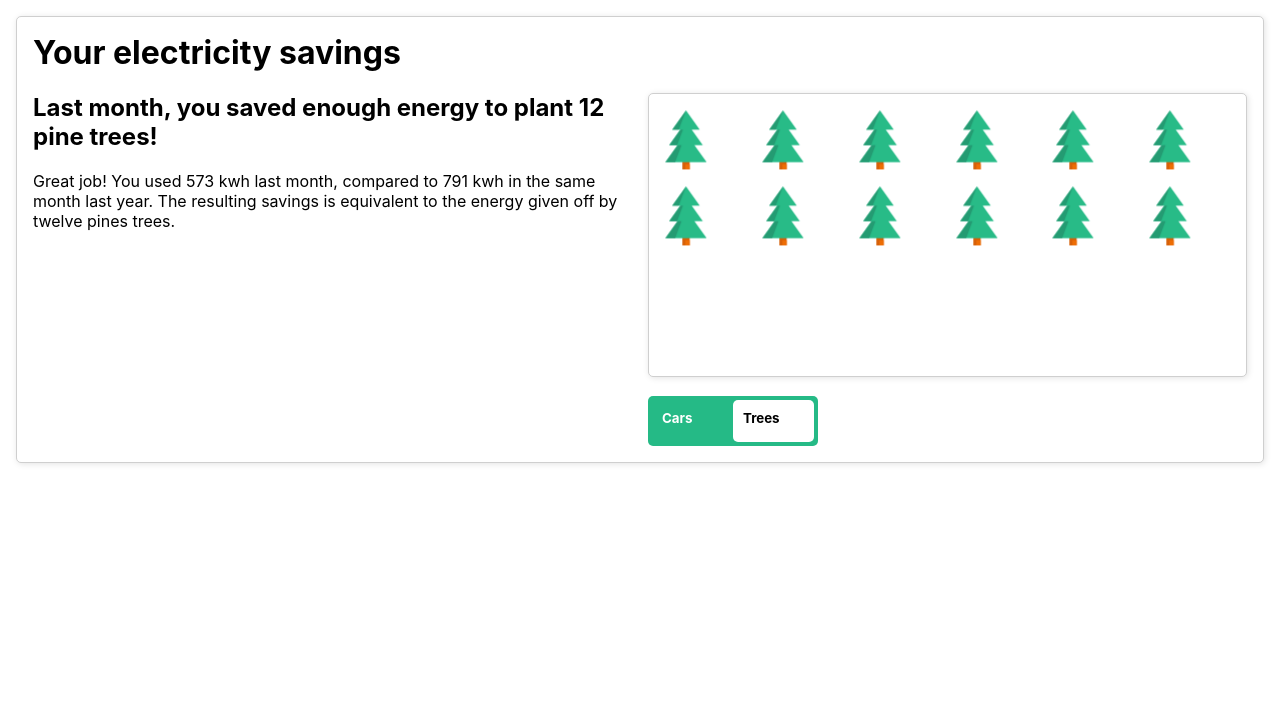
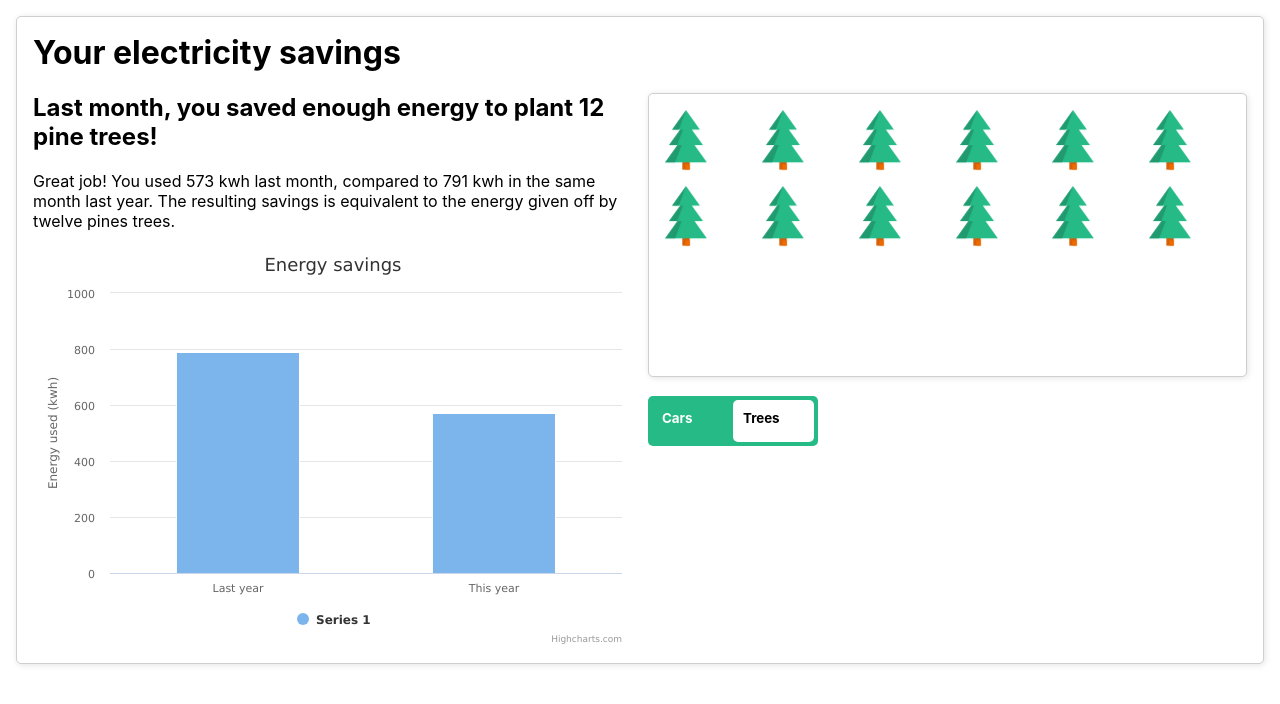
Before and after one commit to katiegeorge/opower-exercise, a React (Create React App) app: page / in a window 1280 px wide. Shown: the top 704 px of the page. Built offline with nearby package versions, Linux system fonts and the light colour scheme.

Commit message:
added basic chart

```diff
--- a/package.json
+++ b/package.json
@@ -6,6 +6,8 @@
     "@testing-library/jest-dom": "^4.2.4",
     "@testing-library/react": "^9.3.2",
     "@testing-library/user-event": "^7.1.2",
+    "highcharts": "^8.0.0",
+    "highcharts-react-official": "^2.2.2",
     "node-sass": "^4.13.1",
     "react": "^16.12.0",
     "react-dom": "^16.12.0",
--- a/src/App.js
+++ b/src/App.js
@@ -1,4 +1,7 @@
 import React, { useState } from 'react';
+import { render } from 'react-dom';
+import Highcharts from 'highcharts';
+import HighchartsReact from 'highcharts-react-official';
 import './styles/main.scss';
 
 import Cars from './Cars';
@@ -21,6 +24,33 @@ function App() {
 
   const { currentYear, priorYear } = data.energyUse;
 
+  const options = {
+    chart: {
+      type: 'column'
+    },
+    title: {
+      text: 'Energy savings'
+    },
+    xAxis: {
+      categories: [
+        'Last year',
+        'This year',
+      ],
+      crosshair: true
+    },
+    yAxis: {
+      min: 0,
+      title: {
+        text: 'Energy used (kwh)'
+      }
+    },
+    series: [
+      {
+        data: [791, 573]
+      }
+    ]
+  };
+
   return (
     <div className="block">
       <h1>Your electricity savings</h1>
@@ -33,6 +63,7 @@ function App() {
             Great job! You used {currentYear} kwh last month, compared to {priorYear}
             {' '}kwh in the same month last year. The resulting savings is {paragraphSavings}.
           </p>
+          <HighchartsReact highcharts={Highcharts} options={options} />
         </div>
         <div>
           <div className="block block__small">
--- a/src/styles/_content.scss
+++ b/src/styles/_content.scss
@@ -1,5 +1,9 @@
 body {
     margin: 1rem;
+}
+
+h1, h2 {
+    margin-top: 0;
 }
 
 
@@ -67,7 +71,3 @@ body {
         opacity: 0.2;
     }
 }
-
-h1, h2 {
-    margin-top: 0;
-}
```
Also changed, not shown: 1 other file (tests, documents, lock files or other folders).
